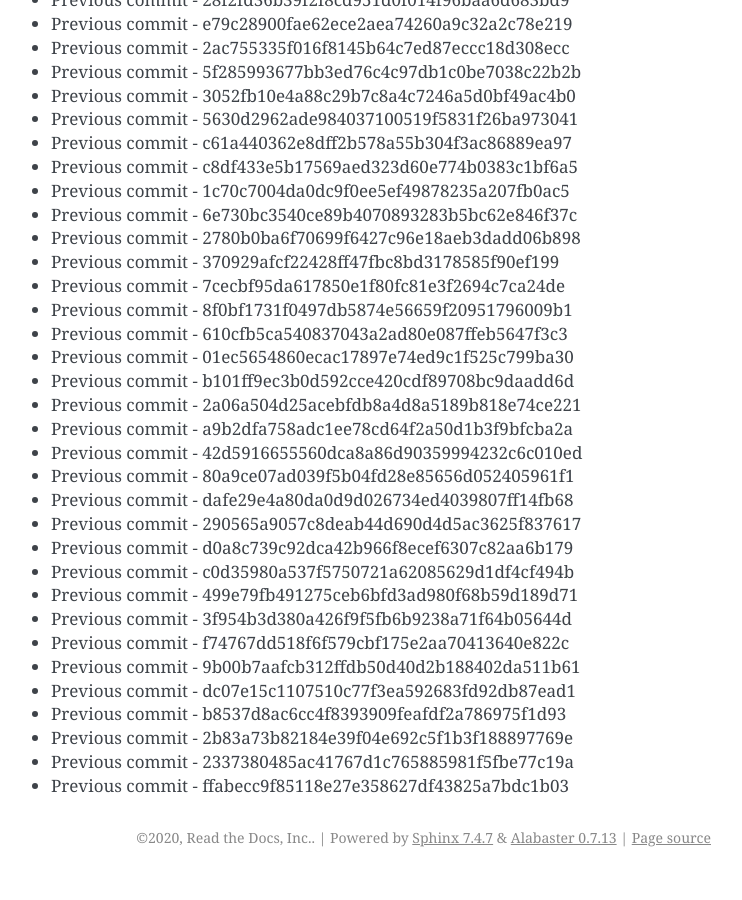
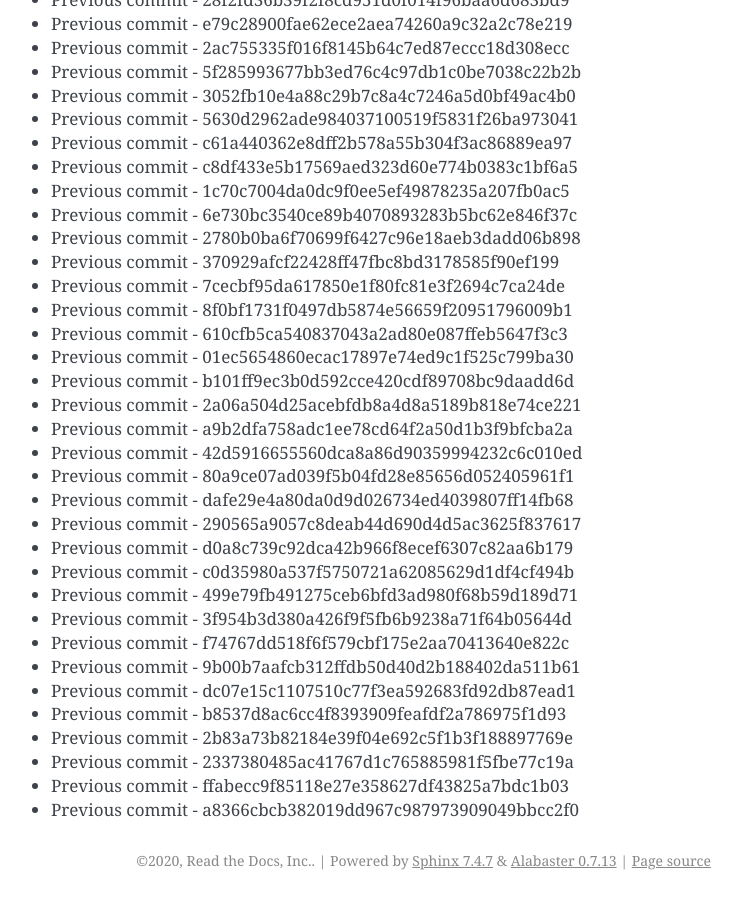
Before and after one commit to readthedocs/rtd-git-stresstest, a Sphinx documentation site: the page built from docs/updates.rst, in a window 1280 px wide and 900 px high, scrolled down 97199 px. Shown: the whole window, without its empty margins (399-1141 px from the left). Built offline with Sphinx 7.4.7, drawn with Linux system fonts in a browser that asks for light colours; before the commit the page ends 98076 px from its top, so only the background shows below that.

Commit message:
Generating commit from previous: a8366cbcb382019dd967c987973909049bbcc2f0

```diff
--- a/docs/updates.rst
+++ b/docs/updates.rst
@@ -4116,3 +4116,4 @@ It can be tested for any performance characteristics.
 * Previous commit - 2b83a73b82184e39f04e692c5f1b3f188897769e
 * Previous commit - 2337380485ac41767d1c765885981f5fbe77c19a
 * Previous commit - ffabecc9f85118e27e358627df43825a7bdc1b03
+* Previous commit - a8366cbcb382019dd967c987973909049bbcc2f0
```
